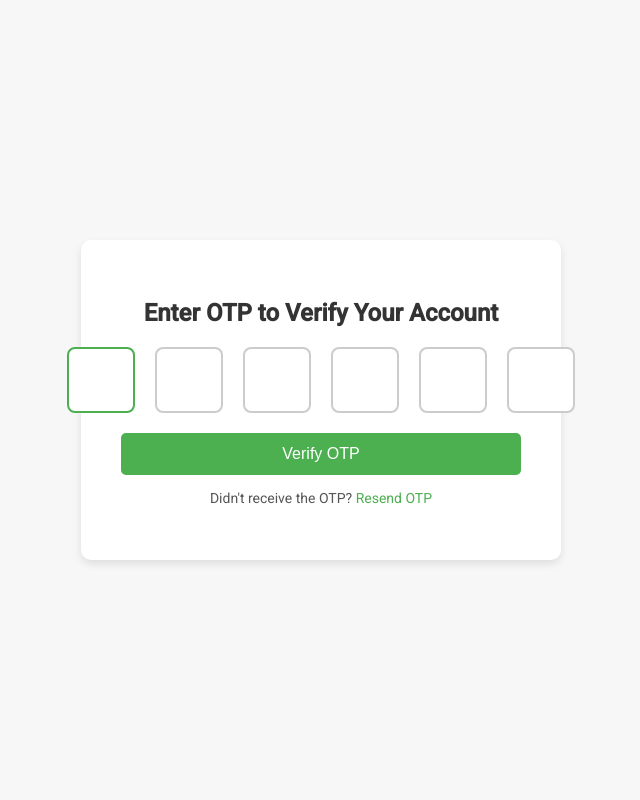
After one commit to Yousuf002/SecureAuthentication, a Flask app: template templates/verify_otp.html in a window 1280 px wide. The commit adds this page. Shown: the whole page, without its empty margins (319-959 px from the left). Run offline with Flask 3, Linux system fonts and the light colour scheme; the template is opened without the code that fills it, so the values that code supplies are empty.

Commit message:
Added Flask-Mail for email integration, implemented OTP verification, and refactored code organization and structure.

```diff
--- a/app.py
+++ b/app.py
@@ -1,13 +1,28 @@
 from flask import Flask, render_template, request, redirect, url_for, flash, session
 from werkzeug.security import generate_password_hash, check_password_hash
+from flask_mail import Mail, Message
 from models import db, User
 from flask_migrate import Migrate
 from functools import wraps
+import pytz  # Import pytz for timezone handling
 import secrets
-import re  # Importing the regex module for email validation
+import re
+import datetime
 
 app = Flask(__name__)
 app.config.from_object('config.Config')
+
+# Setup Flask-Mail for Email Integration
+app.config['MAIL_SERVER'] = 'smtp.gmail.com'
+app.config['MAIL_PORT'] = 587
+app.config['MAIL_USE_TLS'] = True
+app.config['MAIL_USE_SSL'] = False
+app.config['MAIL_USERNAME'] = 'yk26391@gmail.com'  # Use your Gmail address
+app.config['MAIL_PASSWORD'] = 'nyug slnj gkvi zsgg'  # Use your Gmail password or App Password
+app.config['MAIL_DEFAULT_SENDER'] = 'yk26391@gmail.com'
+
+
+mail = Mail(app)
 
 # Initialize database and migrations
 db.init_app(app)
@@ -23,16 +38,29 @@ def login_required(f):
         return f(*args, **kwargs)
     return decorated_function
 
+# Generate OTP and send email
+def send_otp(user_email):
+    otp = secrets.token_hex(3)  # Generates a 6-digit OTP
+    otp_expiry = datetime.datetime.now() + datetime.timedelta(minutes=5)  # OTP expiration time: 5 minutes
+
+    # Store OTP and expiration in the session
+    session['otp'] = otp
+    session['otp_expiry'] = otp_expiry
+
+    # Send OTP to user via email
+    msg = Message("Your OTP Code", recipients=[user_email])
+    msg.body = f"Your OTP code is {otp}. It will expire in 5 minutes."
+
+    try:
+        mail.send(msg)
+        flash('OTP sent to your email!', 'success')
+    except Exception as e:
+        flash(f'Failed to send OTP: {str(e)}', 'danger')
+
 # Home route for the index page
 @app.route('/')
 def home():
     return render_template('index.html')
-
-# Make route for sample.html page with login restriction
-@app.route('/sample')
-@login_required
-def sample():
-    return render_template('sample.html')
 
 # Registration route
 @app.route('/register', methods=['GET', 'POST'])
@@ -91,17 +119,15 @@ def login():
 
         if not user:
             flash('Email not registered. Please sign up first.', 'warning')
-            return redirect(url_for('register'))
+            return redirect(url_for('login'))
 
         if user and check_password_hash(user.password, password):
             # Generate a unique token for this session
             session['user_token'] = secrets.token_hex(16)
             session['user_id'] = user.id
-            flash('Login successful!', 'success')
+            send_otp(user.email)  # Send OTP after login
 
-            # Placeholder for future OTP functionality
-            flash('OTP verification required (coming soon)', 'info')
-            return redirect(url_for('sample'))
+            return redirect(url_for('verify_otp'))  # Redirect to OTP verification page
 
         else:
             flash('Invalid email or password. Please try again.', 'danger')
@@ -109,13 +135,53 @@ def login():
 
     return render_template('login.html')
 
-# Logout route to clear session
+
+@app.route('/verify_otp', methods=['GET', 'POST'])
+@login_required
+def verify_otp():
+    if request.method == 'POST':
+        # Concatenate OTP from form inputs
+        otp = ''.join([request.form.get(f'otp{i}') for i in range(1, 7)])
+
+        # Make current_time aware by setting it to UTC (or your desired timezone)
+        current_time = datetime.datetime.now(pytz.utc)  # or use your preferred timezone
+
+        # Check OTP validity
+        if otp == session.get('otp') and current_time < session.get('otp_expiry'):
+            flash('OTP verified successfully. You are now logged in!', 'success')
+            return redirect(url_for('sample'))  # Redirect to the sample page
+        else:
+            flash('Invalid or expired OTP. Please try again.', 'danger')
+
+    return render_template('verify_otp.html')
+# Sample page after successful login
+@app.route('/sample')
+@login_required
+def sample():
+    return render_template('sample.html')
+
+# Logout route
 @app.route('/logout', methods=['POST'])
 def logout():
     session.pop('user_token', None)
     session.pop('user_id', None)
+    session.pop('otp', None)  # Clear OTP session on logout
+    session.pop('otp_expiry', None)
     flash('You have been logged out.', 'success')
     return redirect(url_for('home'))
+# Resend OTP route
+@app.route('/resend_otp', methods=['GET'])
+@login_required
+def resend_otp():
+    user = User.query.get(session['user_id'])
+
+    if user:
+        send_otp(user.email)  # Re-send OTP to the user's email
+        flash('OTP has been resent to your email!', 'success')
+        return redirect(url_for('verify_otp'))  # Redirect back to the OTP verification page
+
+    flash('User not found. Please login again.', 'danger')
+    return redirect(url_for('login'))  # Redirect to login if user not found
 
 
 if __name__ == '__main__':
--- a/config.py
+++ b/config.py
@@ -4,6 +4,7 @@ class Config:
     SECRET_KEY = os.urandom(24)
     SQLALCHEMY_DATABASE_URI = 'sqlite:///database.db'
     SQLALCHEMY_TRACK_MODIFICATIONS = False
+    TEMPLATES_AUTO_RELOAD = True
 
 class TestingConfig(Config):
     TESTING = True
--- /dev/null
+++ b/templates/verify_otp.html
@@ -0,0 +1,160 @@
+<!DOCTYPE html>
+<html lang="en">
+<head>
+    <meta charset="UTF-8">
+    <meta name="viewport" content="width=device-width, initial-scale=1.0">
+    <title>Verify OTP</title>
+    <link href="https://fonts.googleapis.com/css2?family=Roboto:wght@400;500&display=swap" rel="stylesheet">
+    <style>
+        /* Styles as before */
+        body {
+            font-family: 'Roboto', sans-serif;
+            background-color: #f7f7f7;
+            margin: 0;
+            padding: 0;
+            height: 100vh;
+            display: flex;
+            justify-content: center;
+            align-items: center;
+        }
+
+        .container {
+            background-color: #ffffff;
+            box-shadow: 0 4px 8px rgba(0, 0, 0, 0.1);
+            padding: 40px;
+            border-radius: 10px;
+            width: 100%;
+            max-width: 400px;
+            text-align: center;
+        }
+
+        h2 {
+            font-size: 24px;
+            margin-bottom: 20px;
+            color: #333;
+        }
+
+        .otp-input {
+            width: 60px;
+            height: 60px;
+            font-size: 24px;
+            text-align: center;
+            border: 2px solid #ccc;
+            border-radius: 8px;
+            margin: 10px;
+            outline: none;
+            transition: border-color 0.3s;
+        }
+
+        .otp-input:focus {
+            border-color: #4CAF50;
+        }
+
+        .input-group {
+            display: flex;
+            justify-content: center;
+            margin-bottom: 20px;
+        }
+
+        .input-group input {
+            margin: 0 10px;
+        }
+
+        .btn {
+            background-color: #4CAF50;
+            color: white;
+            border: none;
+            padding: 12px 20px;
+            font-size: 16px;
+            border-radius: 5px;
+            cursor: pointer;
+            width: 100%;
+            transition: background-color 0.3s;
+        }
+
+        .btn:hover {
+            background-color: #45a049;
+        }
+
+        .error {
+            color: #ff4d4d;
+            margin-top: 10px;
+        }
+
+        .success {
+            color: #4CAF50;
+            margin-top: 10px;
+        }
+
+        .resend {
+            margin-top: 15px;
+            font-size: 14px;
+            color: #555;
+        }
+
+        .resend a {
+            text-decoration: none;
+            color: #4CAF50;
+        }
+
+        .resend a:hover {
+            text-decoration: underline;
+        }
+    </style>
+</head>
+<body>
+
+<div class="container">
+    <h2>Enter OTP to Verify Your Account</h2>
+
+    {% with messages = get_flashed_messages(with_categories=true) %}
+        {% if messages %}
+            {% for category, message in messages %}
+                <div class="alert alert-{{ category }}">
+                    <p>{{ message }}</p>
+                </div>
+            {% endfor %}
+        {% endif %}
+    {% endwith %}
+
+    <form method="POST">
+        <div class="input-group">
+            <input type="text" name="otp1" class="otp-input" maxlength="1" required autofocus oninput="moveFocus(this, 'otp2')">
+            <input type="text" name="otp2" class="otp-input" maxlength="1" required oninput="moveFocus(this, 'otp3')">
+            <input type="text" name="otp3" class="otp-input" maxlength="1" required oninput="moveFocus(this, 'otp4')">
+            <input type="text" name="otp4" class="otp-input" maxlength="1" required oninput="moveFocus(this, 'otp5')">
+            <input type="text" name="otp5" class="otp-input" maxlength="1" required oninput="moveFocus(this, 'otp6')">
+            <input type="text" name="otp6" class="otp-input" maxlength="1" required>
+        </div>
+
+        <button type="submit" class="btn">Verify OTP</button>
+    </form>
+
+    <div class="resend">
+        <p>Didn't receive the OTP? <a href="{{ url_for('resend_otp') }}">Resend OTP</a></p>
+    </div>
+
+    {% if error %}
+        <div class="error">
+            <p>{{ error }}</p>
+        </div>
+    {% endif %}
+
+    {% if success %}
+        <div class="success">
+            <p>{{ success }}</p>
+        </div>
+    {% endif %}
+</div>
+
+<script>
+    // Function to move focus to the next OTP input field
+    function moveFocus(current, nextId) {
+        if (current.value.length == 1) {
+            document.getElementById(nextId).focus();
+        }
+    }
+</script>
+
+</body>
+</html>
```
Also changed, not shown: templates/index.html (+49 -113 lines), templates/sample.html (+10 -0 lines), tests/test.py (deleted, +0 -97 lines), tests/test_app.py (added, +98 -0 lines), tests/__init__.py (added).
